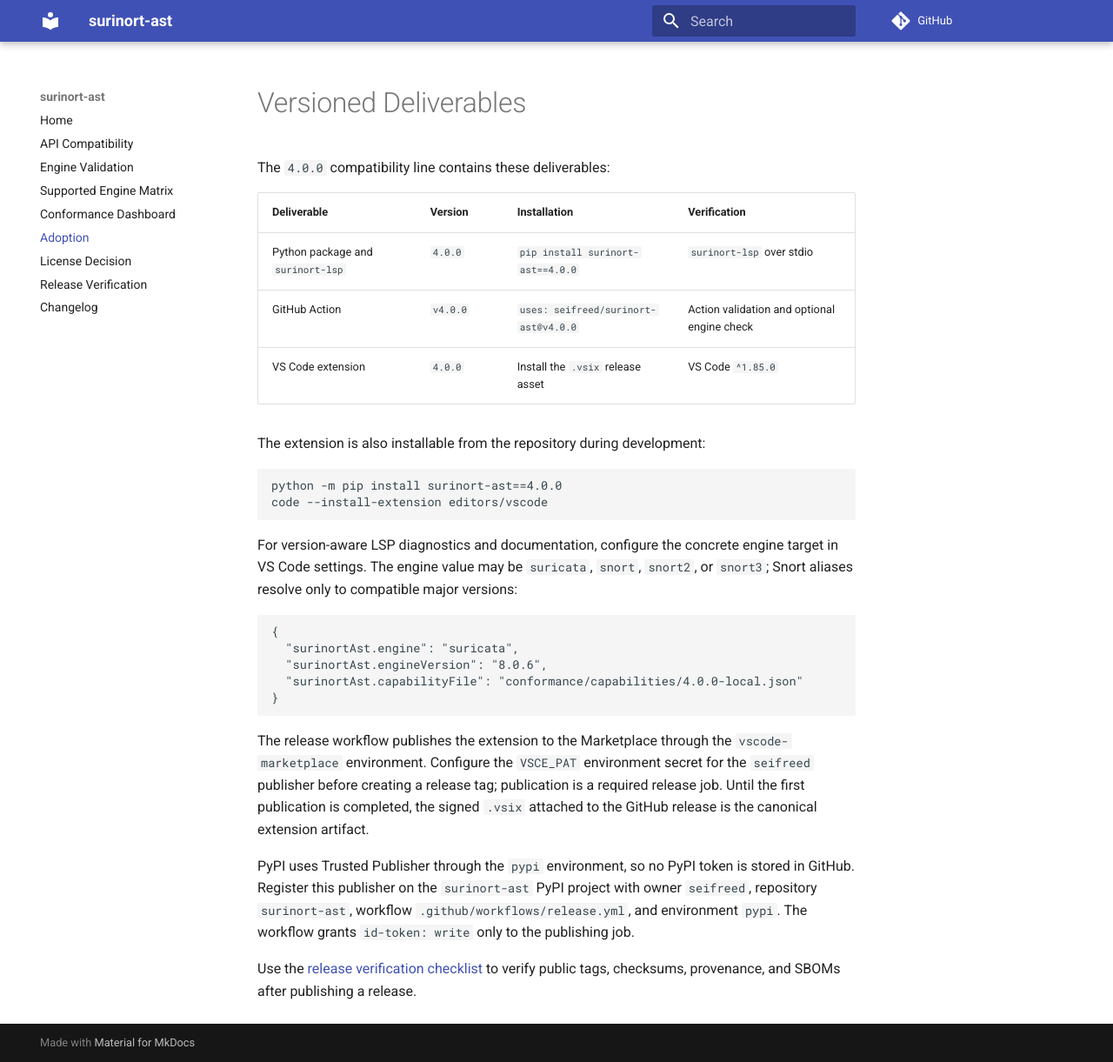
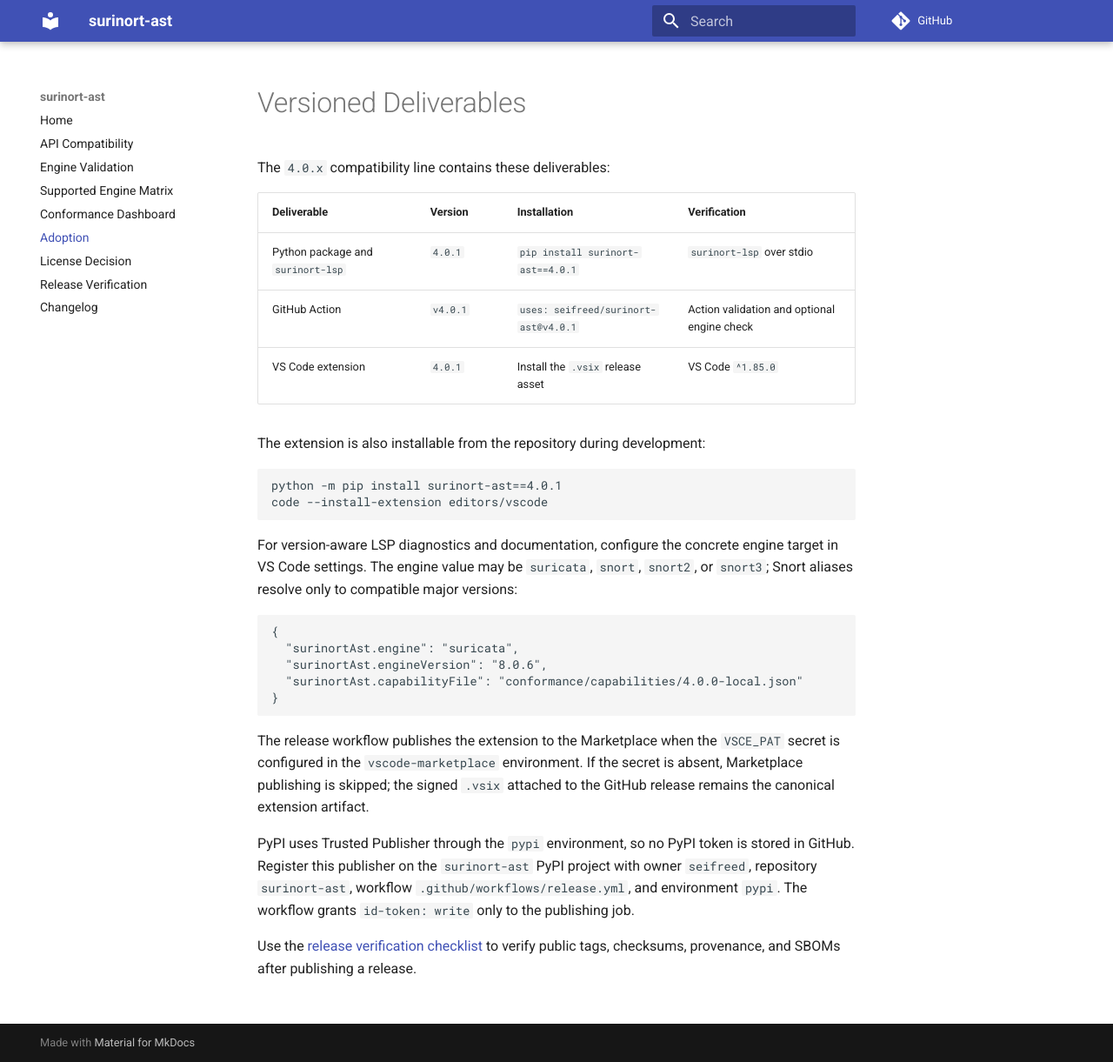
Before and after one commit to seifreed/surinort-ast, an MkDocs documentation site: the page built from docs/adoption.md, in a window 1280 px wide and 1221 px high. Shown: the whole window at 87% size. Built offline with MkDocs 1.6.1 and Material for MkDocs 9.7.7, drawn with Linux system fonts in a browser that asks for light colours; comment, search, counter and statistics services are not loaded.

Commit message:
chore(release): prepare v4.0.1 (#276)
* chore(release): prepare v4.0.1

* test: update conformance version for 4.0.1

* docs: keep ongoing notes under unreleased

````diff
--- a/docs/adoption.md
+++ b/docs/adoption.md
@@ -1,17 +1,17 @@
 # Versioned Deliverables
 
-The `4.0.0` compatibility line contains these deliverables:
+The `4.0.x` compatibility line contains these deliverables:
 
 | Deliverable | Version | Installation | Verification |
 | --- | --- | --- | --- |
-| Python package and `surinort-lsp` | `4.0.0` | `pip install surinort-ast==4.0.0` | `surinort-lsp` over stdio |
-| GitHub Action | `v4.0.0` | `uses: seifreed/surinort-ast@v4.0.0` | Action validation and optional engine check |
-| VS Code extension | `4.0.0` | Install the `.vsix` release asset | VS Code `^1.85.0` |
+| Python package and `surinort-lsp` | `4.0.1` | `pip install surinort-ast==4.0.1` | `surinort-lsp` over stdio |
+| GitHub Action | `v4.0.1` | `uses: seifreed/surinort-ast@v4.0.1` | Action validation and optional engine check |
+| VS Code extension | `4.0.1` | Install the `.vsix` release asset | VS Code `^1.85.0` |
 
 The extension is also installable from the repository during development:
 
 ```bash
-python -m pip install surinort-ast==4.0.0
+python -m pip install surinort-ast==4.0.1
 code --install-extension editors/vscode
 ```
 
@@ -27,11 +27,10 @@
 }
 ```
 
-The release workflow publishes the extension to the Marketplace through the
-`vscode-marketplace` environment. Configure the `VSCE_PAT` environment secret
-for the `seifreed` publisher before creating a release tag; publication is a
-required release job. Until the first publication is completed, the signed
-`.vsix` attached to the GitHub release is the canonical extension artifact.
+The release workflow publishes the extension to the Marketplace when the
+`VSCE_PAT` secret is configured in the `vscode-marketplace` environment. If the
+secret is absent, Marketplace publishing is skipped; the signed `.vsix` attached
+to the GitHub release remains the canonical extension artifact.
 
 PyPI uses Trusted Publisher through the `pypi` environment, so no PyPI token is
 stored in GitHub. Register this publisher on the `surinort-ast` PyPI project
--- a/pyproject.toml
+++ b/pyproject.toml
@@ -9,7 +9,7 @@
 
 [project]
 name = "surinort-ast"
-version = "4.0.0"
+version = "4.0.1"
 description = "Typed Abstract Syntax Tree parser and analysis toolkit for IDS rules (Suricata/Snort)"
 readme = "README.md"
 requires-python = ">=3.11"
--- a/src/surinort_ast/version.py
+++ b/src/surinort_ast/version.py
@@ -5,7 +5,7 @@
 Author: Marc Rivero | @seifreed | mriverolopez@gmail.com
 """
 
-__version__ = "4.0.0"
+__version__ = "4.0.1"
 __ast_version__ = "4.0.0"
 
 __author__ = "Marc Rivero López"
````
Also changed, not shown: CHANGELOG.md (+22 -2 lines), README.md (+2 -2 lines), docs/release-verification.md (+4 -4 lines), 4 other files.
